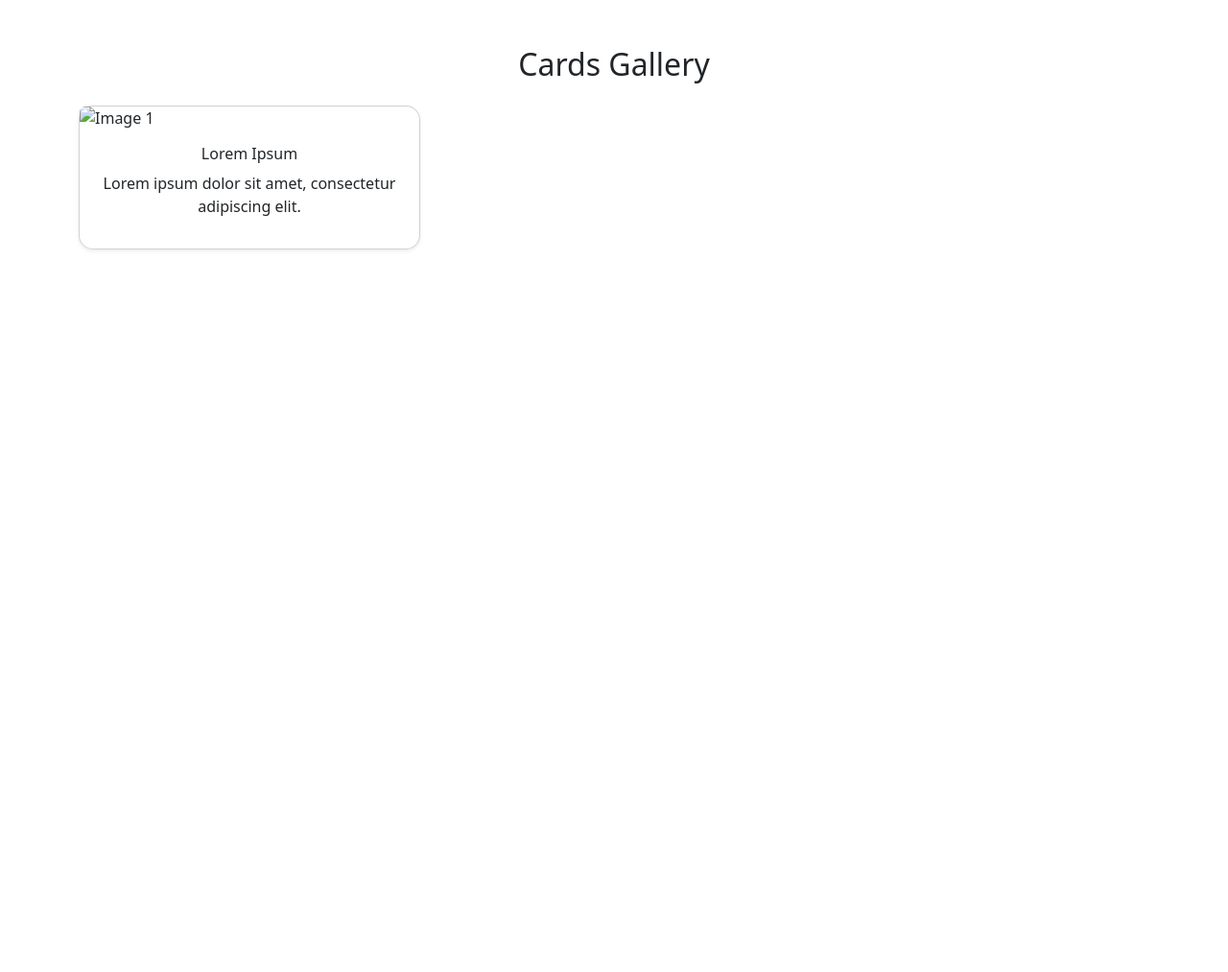
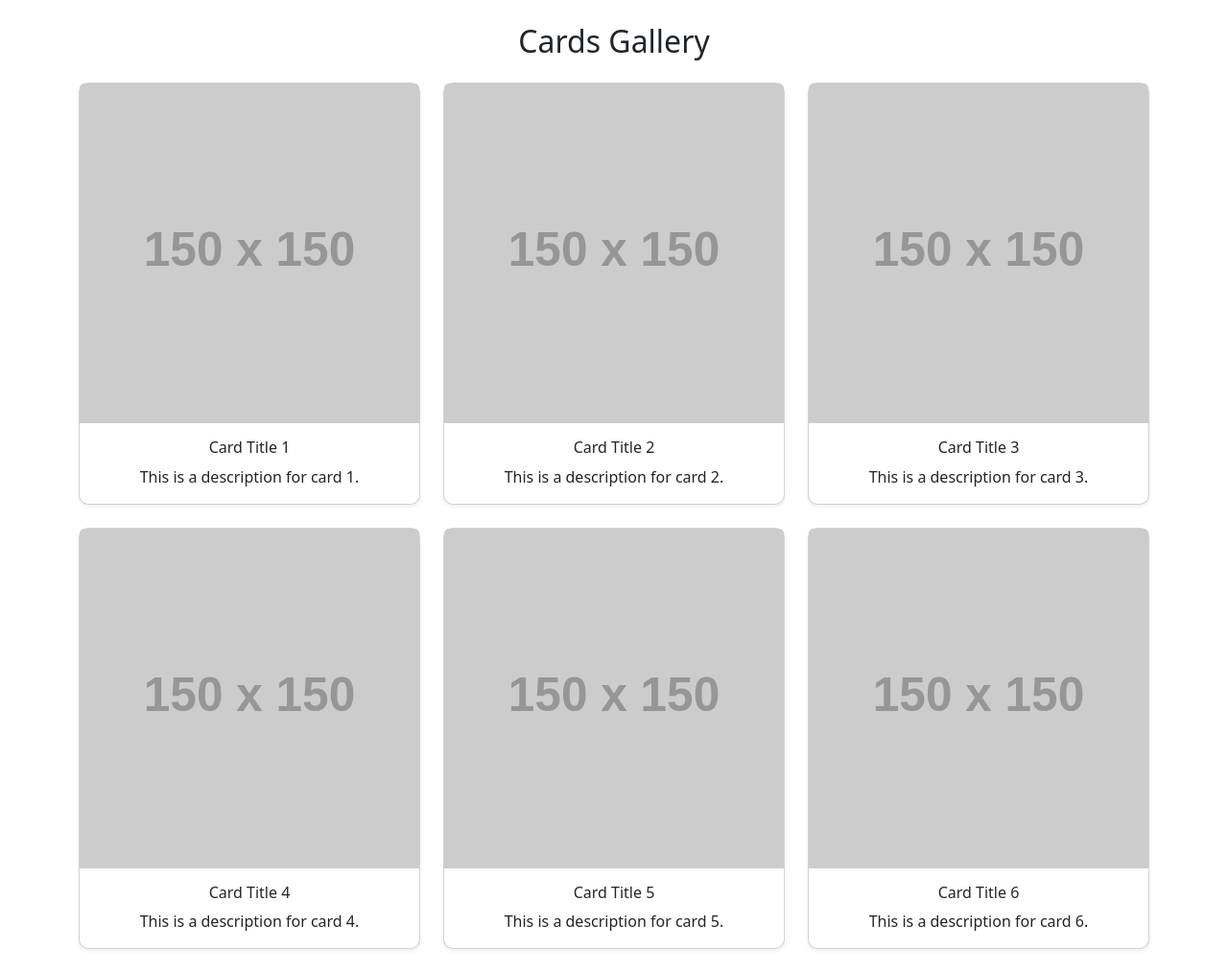
Before and after one commit to acciojob/bootstrap-gallery-Aryamnsls, a website: page main.html in a window 1280 px wide. Shown: the whole page at 96% size. Before the commit the page ends 800 px from the top, so only its background shows below. Drawn offline with nearby package versions, Linux system fonts and the light colour scheme; placeholder pictures from the web are drawn by us.

Commit message:
created a submission

```diff
--- a/main.html
+++ b/main.html
@@ -1,49 +1,88 @@
 <!DOCTYPE html>
 <html lang="en">
 <head>
-  <meta charset="UTF-8">
+  <meta charset="UTF-8" />
+  <meta name="viewport" content="width=device-width, initial-scale=1.0"/>
   <title>Cards Gallery</title>
-  <meta name="viewport" content="width=device-width, initial-scale=1">
-  <!-- Bootstrap CSS -->
-  <link href="https://cdn.jsdelivr.net/npm/bootstrap@5.3.0/dist/css/bootstrap.min.css" rel="stylesheet">
-  <link rel="stylesheet" href="styles.css">
+  <link href="https://cdn.jsdelivr.net/npm/bootstrap@5.3.0/dist/css/bootstrap.min.css" rel="stylesheet"/>
+  <style>
+    h2, h6, p { text-align: center; }
+    .card { border-radius: 10px; }
+  </style>
 </head>
 <body>
 
-  <div class="container py-5">
-    <h2 class="text-center mb-4">Cards Gallery</h2>
-    <div class="row g-4">
-
-      <!-- Card Template (x6) -->
-      <!-- Repeat this 6 times with unique images -->
-      <div class="col-md-4 col-sm-6">
-        <div class="card h-100 shadow-sm">
-          <img src="image1.jpg" class="card-img-top img-fluid rounded lightbox" data-bs-toggle="modal" data-bs-target="#lightboxModal" onclick="showImage('image1.jpg')" alt="Image 1">
-          <div class="card-body text-center">
-            <h6>Lorem Ipsum</h6>
-            <p>Lorem ipsum dolor sit amet, consectetur adipiscing elit.</p>
-          </div>
+<div class="container">
+  <h2 class="my-4">Cards Gallery</h2>
+  <div class="row">
+    <!-- Card 1 -->
+    <div class="col-md-4 mb-4">
+      <div class="card h-100 shadow-sm lightbox">
+        <img src="https://via.placeholder.com/150" class="card-img-top" alt="Image 1">
+        <div class="card-body text-center">
+          <h6 class="card-title">Card Title 1</h6>
+          <p class="card-text">This is a description for card 1.</p>
         </div>
       </div>
+    </div>
 
-      <!-- Repeat above block for images 2 to 6: image2.jpg ... image6.jpg -->
+    <!-- Repeat 5 more cards -->
+    <!-- Card 2 -->
+    <div class="col-md-4 mb-4">
+      <div class="card h-100 shadow-sm lightbox">
+        <img src="https://via.placeholder.com/150" class="card-img-top" alt="Image 2">
+        <div class="card-body text-center">
+          <h6 class="card-title">Card Title 2</h6>
+          <p class="card-text">This is a description for card 2.</p>
+        </div>
+      </div>
+    </div>
 
+    <!-- Card 3 -->
+    <div class="col-md-4 mb-4">
+      <div class="card h-100 shadow-sm lightbox">
+        <img src="https://via.placeholder.com/150" class="card-img-top" alt="Image 3">
+        <div class="card-body text-center">
+          <h6 class="card-title">Card Title 3</h6>
+          <p class="card-text">This is a description for card 3.</p>
+        </div>
+      </div>
     </div>
-  </div>
 
-  <!-- Lightbox Modal (hidden image on load) -->
-  <div class="modal fade" id="lightboxModal" tabindex="-1" aria-hidden="true">
-    <div class="modal-dialog modal-dialog-centered modal-lg">
-      <div class="modal-content bg-transparent border-0">
-        <div class="modal-body p-0">
-          <img src="" id="lightboxImage" class="img-fluid rounded w-100 d-none" alt="Lightbox Image">
+    <!-- Card 4 -->
+    <div class="col-md-4 mb-4">
+      <div class="card h-100 shadow-sm lightbox">
+        <img src="https://via.placeholder.com/150" class="card-img-top" alt="Image 4">
+        <div class="card-body text-center">
+          <h6 class="card-title">Card Title 4</h6>
+          <p class="card-text">This is a description for card 4.</p>
+        </div>
+      </div>
+    </div>
+
+    <!-- Card 5 -->
+    <div class="col-md-4 mb-4">
+      <div class="card h-100 shadow-sm lightbox">
+        <img src="https://via.placeholder.com/150" class="card-img-top" alt="Image 5">
+        <div class="card-body text-center">
+          <h6 class="card-title">Card Title 5</h6>
+          <p class="card-text">This is a description for card 5.</p>
+        </div>
+      </div>
+    </div>
+
+    <!-- Card 6 -->
+    <div class="col-md-4 mb-4">
+      <div class="card h-100 shadow-sm lightbox">
+        <img src="https://via.placeholder.com/150" class="card-img-top" alt="Image 6">
+        <div class="card-body text-center">
+          <h6 class="card-title">Card Title 6</h6>
+          <p class="card-text">This is a description for card 6.</p>
         </div>
       </div>
     </div>
   </div>
+</div>
 
-  <!-- Bootstrap JS Bundle -->
-  <script src="https://cdn.jsdelivr.net/npm/bootstrap@5.3.0/dist/js/bootstrap.bundle.min.js"></script>
-  <script src="./script.js"></script>
 </body>
 </html>
--- a/script.js
+++ b/script.js
@@ -1,5 +1,5 @@
-function showImage(src) {
-  const modalImg = document.getElementById('lightboxImage');
-  modalImg.src = src;
-  modalImg.classList.remove('d-none');
-}
+// function showImage(src) {
+//   const modalImg = document.getElementById('lightboxImage');
+//   modalImg.src = src;
+//   modalImg.classList.remove('d-none');
+// }
--- a/styles.css
+++ b/styles.css
@@ -1,4 +1,4 @@
-.card {
+/* .card {
   border-radius: 15px;
 }
 
@@ -7,3 +7,4 @@
   border-top-right-radius: 15px;
   cursor: pointer;
 }
+ */
```
